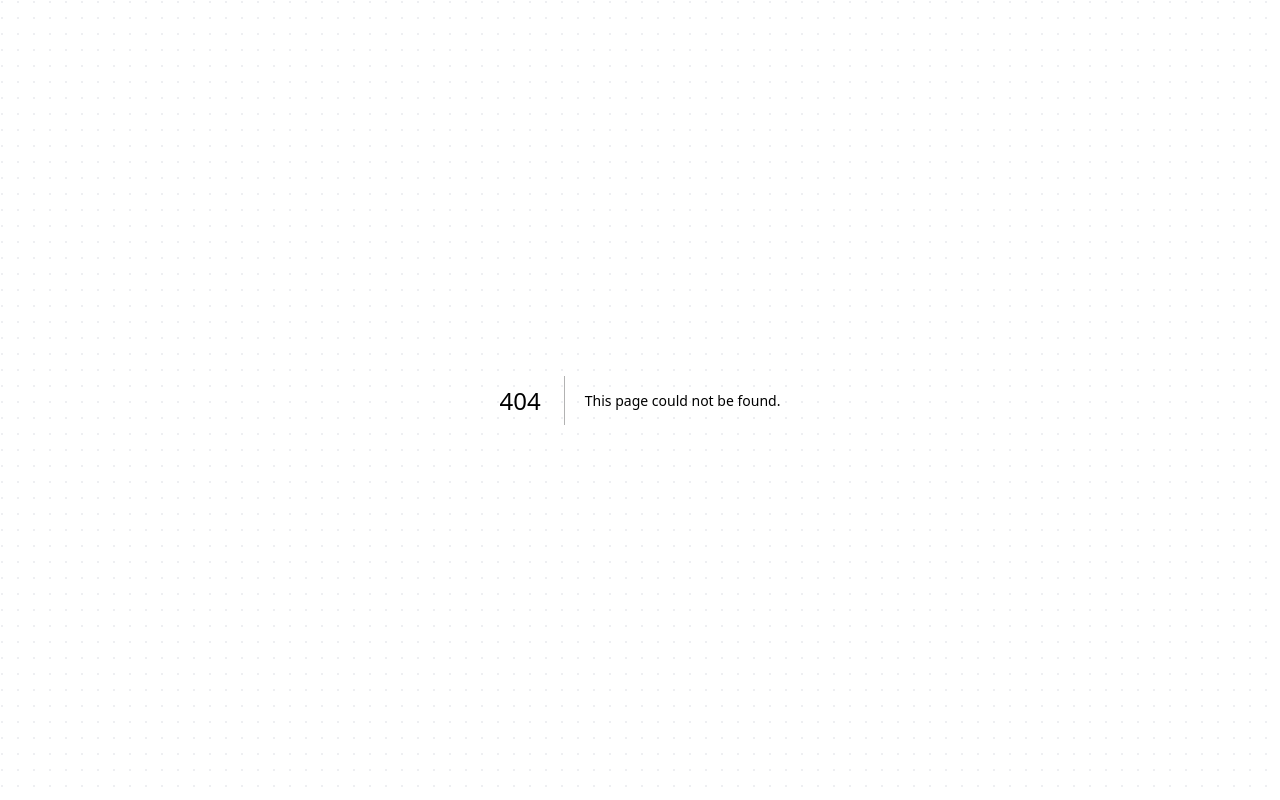
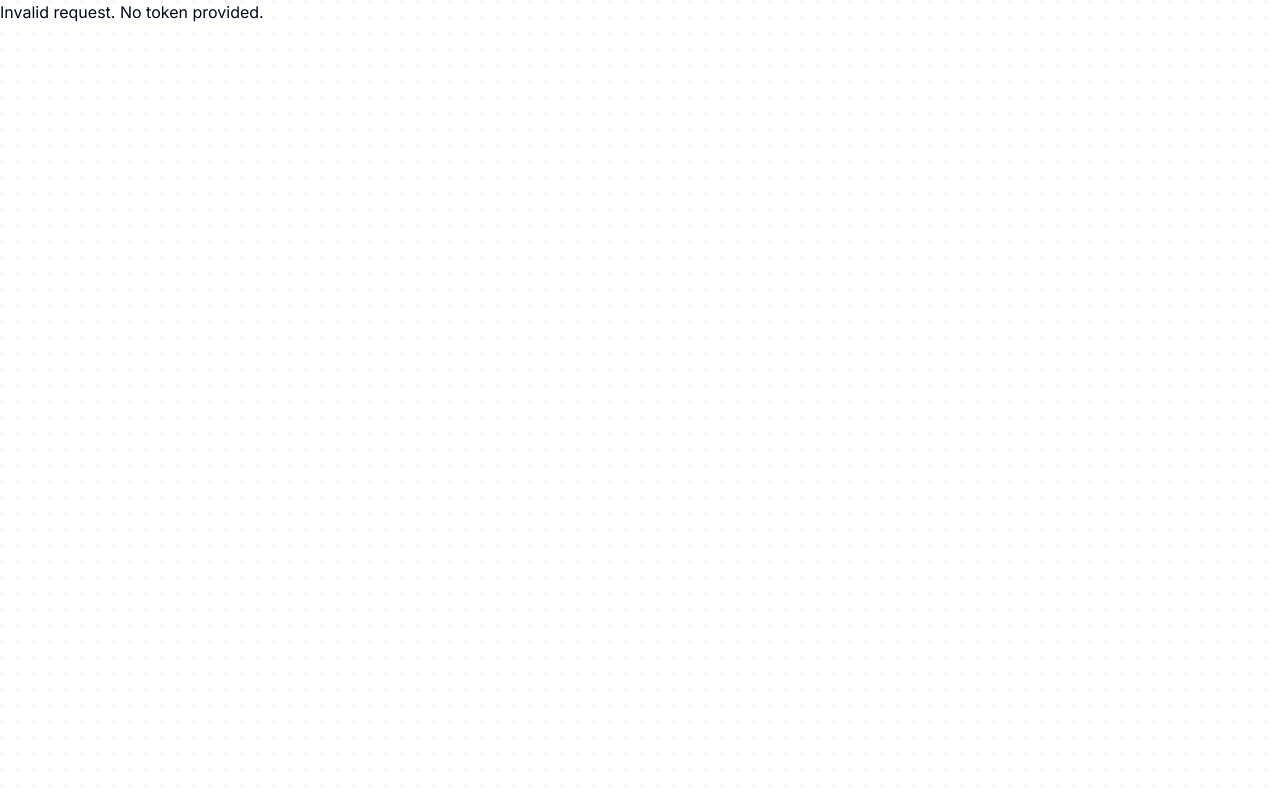
Before and after one commit to jbscript/LaunchSaaS, a Next.js app: page /verify-email in a window 1280 px wide. Before the commit this address had no page. Built offline with nearby package versions, Linux system fonts and the light colour scheme.

Commit message:
feat: add email verification page with token validation logic

```diff
--- /dev/null
+++ b/src/app/(auth)/verify-email/page.tsx
@@ -0,0 +1,21 @@
+import { db } from "@/drizzle/db";
+import { UserTokenTable } from "@/drizzle/schema";
+import { eq } from "drizzle-orm";
+
+type VerifyEmailPageProps = {
+  searchParams: Promise<{ token?: string }>;
+};
+export default async function VerifyEmailPage({
+  searchParams,
+}: VerifyEmailPageProps) {
+  const { token } = await searchParams;
+
+  if (!token) return <div>Invalid request. No token provided.</div>;
+
+  const tokenExist = await db.query.UserTokenTable.findFirst({
+    where: eq(UserTokenTable.token, token),
+  });
+  console.log("🚀 ~ tokenExist:", tokenExist);
+
+  return <div>Email successfully verified!</div>;
+}
```
